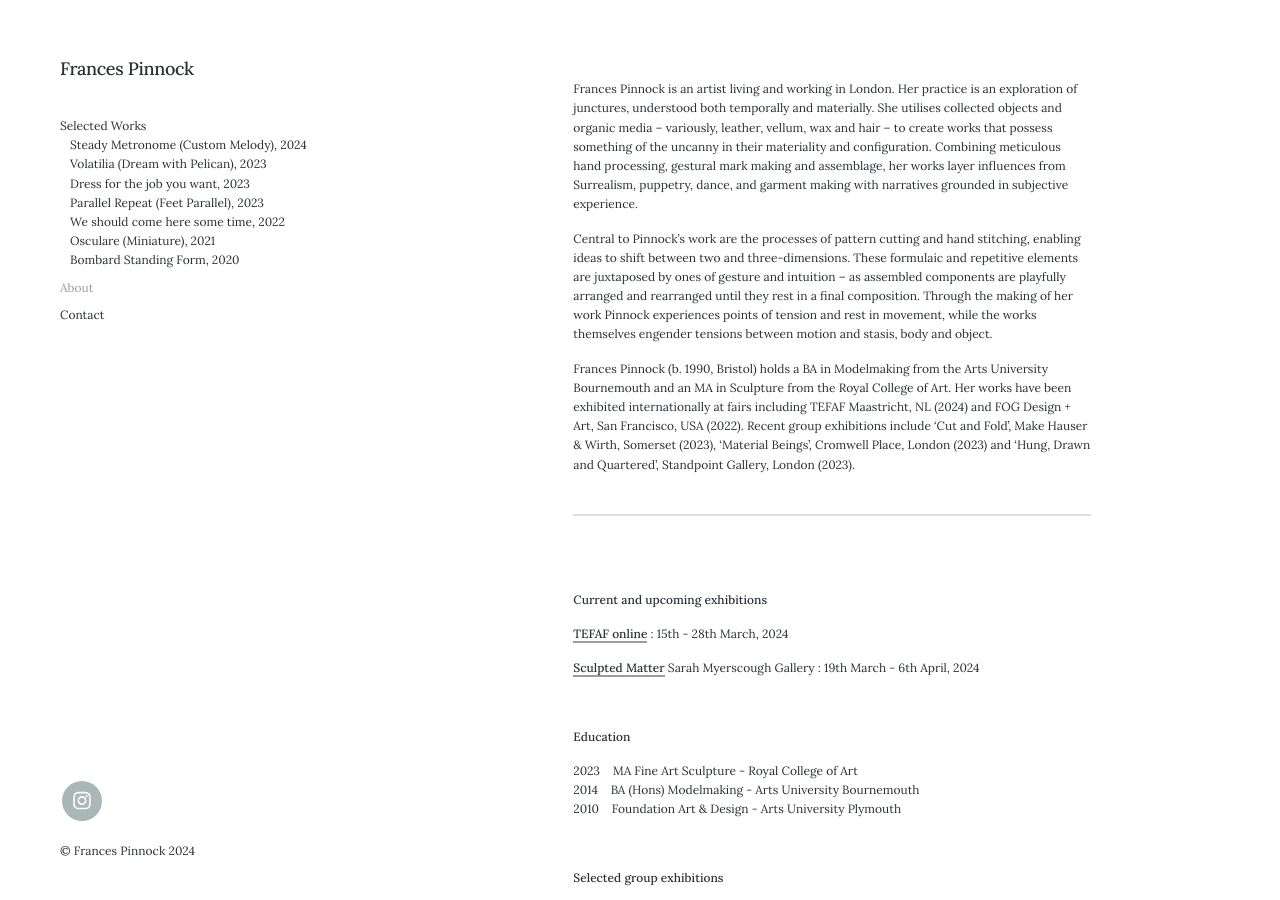
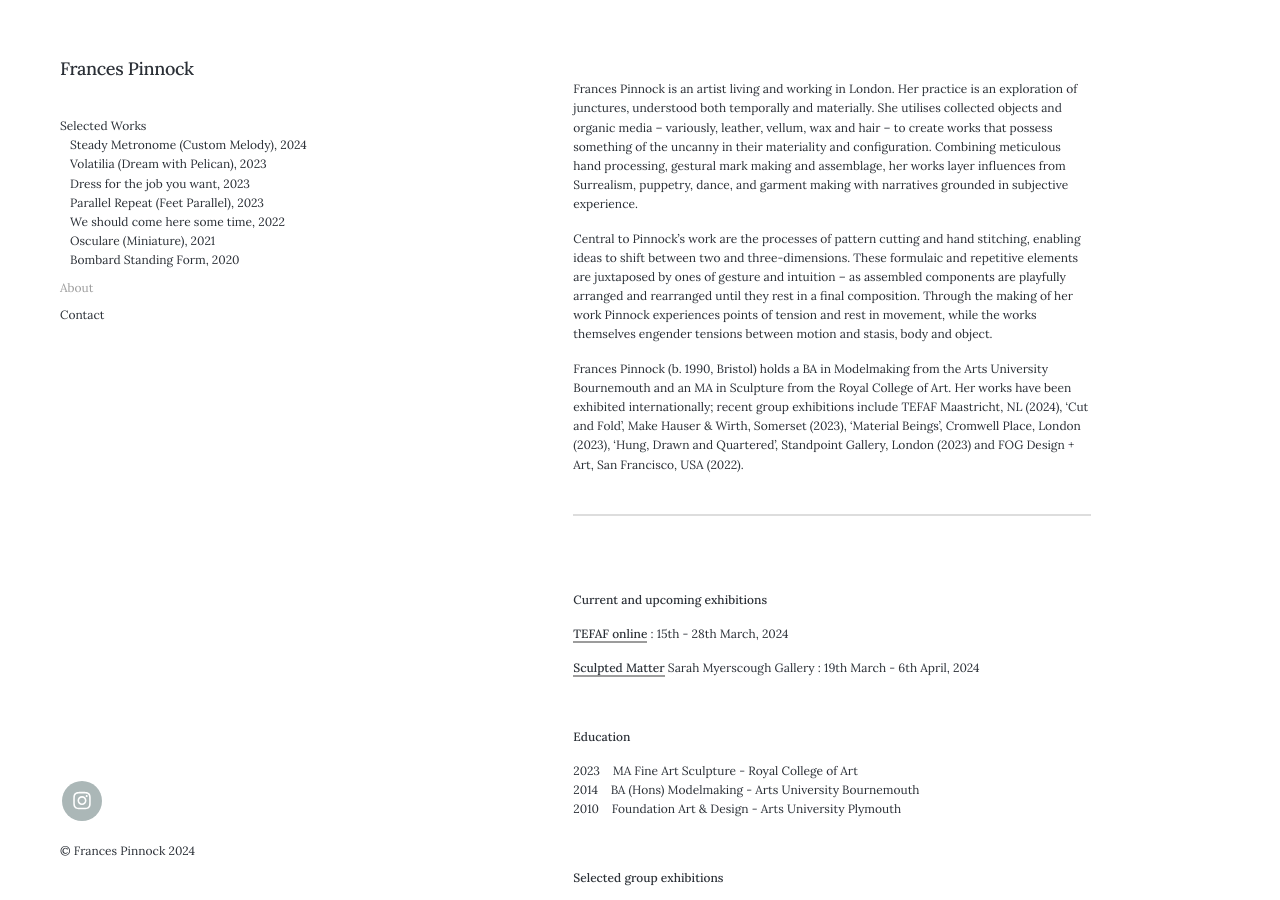
Before and after one commit to francespinnock/francespinnock.github.io, a Jekyll site: the page built from _pages/about.md, in a window 1280 px wide and 900 px high. Built offline with Jekyll 4.4.1, drawn with Linux system fonts in a browser that asks for light colours; nearby versions of some CDN libraries.

Commit message:
Update about.md

```diff
--- a/_pages/about.md
+++ b/_pages/about.md
@@ -10,7 +10,7 @@ Frances Pinnock is an artist living and working in London. Her practice is an ex
 
 Central to Pinnock’s work are the processes of pattern cutting and hand stitching, enabling ideas to shift between two and three-dimensions. These formulaic and repetitive elements are juxtaposed by ones of gesture and intuition – as assembled components are playfully arranged and rearranged until they rest in a final composition. Through the making of her work Pinnock experiences points of tension and rest in movement, while the works themselves engender tensions between motion and stasis, body and object.
 
-Frances Pinnock (b. 1990, Bristol) holds a BA in Modelmaking from the Arts University Bournemouth and an MA in Sculpture from the Royal College of Art. Her works have been exhibited internationally at fairs including TEFAF Maastricht, NL (2024) and FOG Design + Art, San Francisco, USA (2022). Recent group exhibitions include 'Cut and Fold', Make Hauser & Wirth, Somerset (2023), 'Material Beings', Cromwell Place, London (2023) and 'Hung, Drawn and Quartered', Standpoint Gallery, London (2023).
+Frances Pinnock (b. 1990, Bristol) holds a BA in Modelmaking from the Arts University Bournemouth and an MA in Sculpture from the Royal College of Art. Her works have been exhibited internationally; recent group exhibitions include TEFAF Maastricht, NL (2024), 'Cut and Fold', Make Hauser & Wirth, Somerset (2023), 'Material Beings', Cromwell Place, London (2023), 'Hung, Drawn and Quartered', Standpoint Gallery, London (2023) and FOG Design + Art, San Francisco, USA (2022).
 
   _________________________________________________________________________________________________________
 
```
